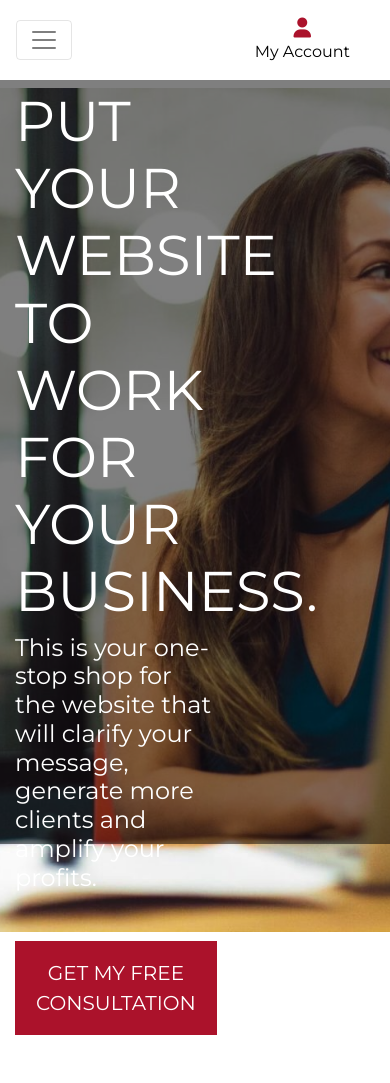
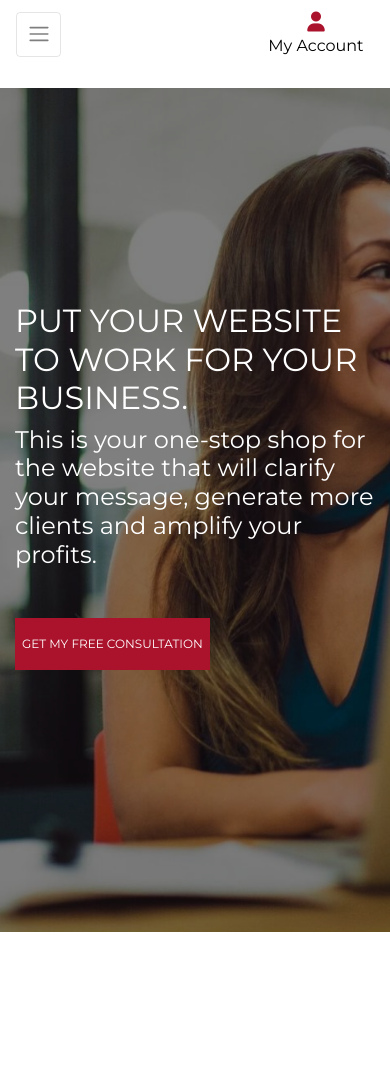
Before and after one commit to Jakejamesreid/apex-digital-media, a Django app: page / in a window 390 px wide. After the commit the page ends 932 px from the top, so only its background shows below. Run offline with Django 3.2, Linux system fonts and the light colour scheme; some libraries are stand-ins or nearby versions.

Commit message:
Fix styles on homepage hero section

```diff
--- a/home/templates/home/index.html
+++ b/home/templates/home/index.html
@@ -13,7 +13,7 @@
     <section class="hero">
         <div class="container h-100 text-white">
             <div class="row h-100">
-                <div class="col-7 col-md-6 my-auto">
+                <div class="col-sm-12 col-md-6 my-auto">
                     <h1 class="display-4">
                         PUT YOUR WEBSITE TO WORK FOR YOUR BUSINESS.
                     </h1>
--- a/static/css/base.css
+++ b/static/css/base.css
@@ -21,6 +21,7 @@ body {
   left: 0; right: 0;
   top: 88px; bottom: 0;
   background: rgba(0,0,0,.5);
+  height: 100%;
 }
 
 .brick-wall-bg{
@@ -195,9 +196,30 @@ body {
 @media (max-width: 992px) {
     .hero:before {
         content: "";
-        position: absolute;
-        left: 0; right: 0;
-        top: 64px; bottom: 0;
         background: rgba(0,0,0,.5);
     }
+
+    h1.display-4 {
+        font-size: 2rem;
+    }
+
+    .nav-link {
+        padding: 0.15rem;
+    }
+
+    .navbar-toggler {
+        padding: .6rem .6rem;
+        font-size: 1rem;
+    }
+
+    .btn.btn-white.rounded-0,
+    .btn.btn-red.rounded-0 {
+        padding: .375rem .375rem;
+    }
+
+    .btn.btn-white.rounded-0.btn-lg,
+    .btn.btn-red.rounded-0.btn-lg {
+        padding: .375rem .375rem;
+        font-size: .75rem;
+    }
 }
```
